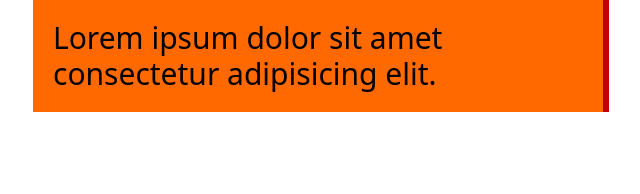
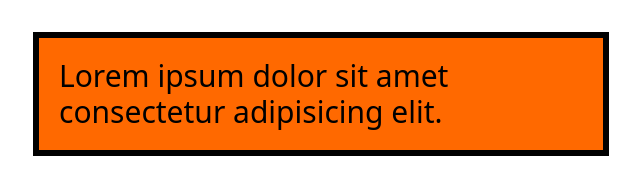
Before and after one commit to lafondcodeur/Landing-Page-with-tailwind-css-, a website: page index.html in a window 1280 px wide. Shown: the whole page, without its empty margins (319-959 px from the left). Drawn offline with Linux system fonts and the light colour scheme.

Commit message:
Border arround

```diff
--- a/index.html
+++ b/index.html
@@ -36,17 +36,24 @@
     px: pl & pr
     py: pt & pb
 
-    Les bordures
+    Les bordures simples
     border [Largeur] : border 2 | border 4 | border 6
     border-[CouleurDeLaBordure]-Nuance : border-red-600
     border-b | border-l | border-t | border-b
+    border-dotted | border-dashed | border-solid | boder-double | border-none
 
+    Les bordures avec arrondis
+    rounded-[taille (pas de base : md)] | rounde-full  |  rounded-none
+    rounded-l-[taille] | rounded-r-[taille] | rounded-b-[taille]  | rounde-t-[taille]
+    rounded-tp-[taille] | rounded-tr-[taille]  | rounded-bl-[taille]  |  rounded-br-[taille]
 
     -->
-    <p
-      class="text-black-300 text-3xl bg-orange-500 w-xl p-5 m-auto border-r-6 border-red-700"
-    >
-      Lorem ipsum dolor sit amet consectetur adipisicing elit.
-    </p>
+    <div class="mt-8">
+      <p
+        class="text-black-300 text-3xl bg-orange-500 w-xl p-5 m-auto border-6 border-black border-solid"
+      >
+        Lorem ipsum dolor sit amet consectetur adipisicing elit.
+      </p>
+    </div>
   </body>
 </html>
```
Also changed, not shown: src/css/output.css.
